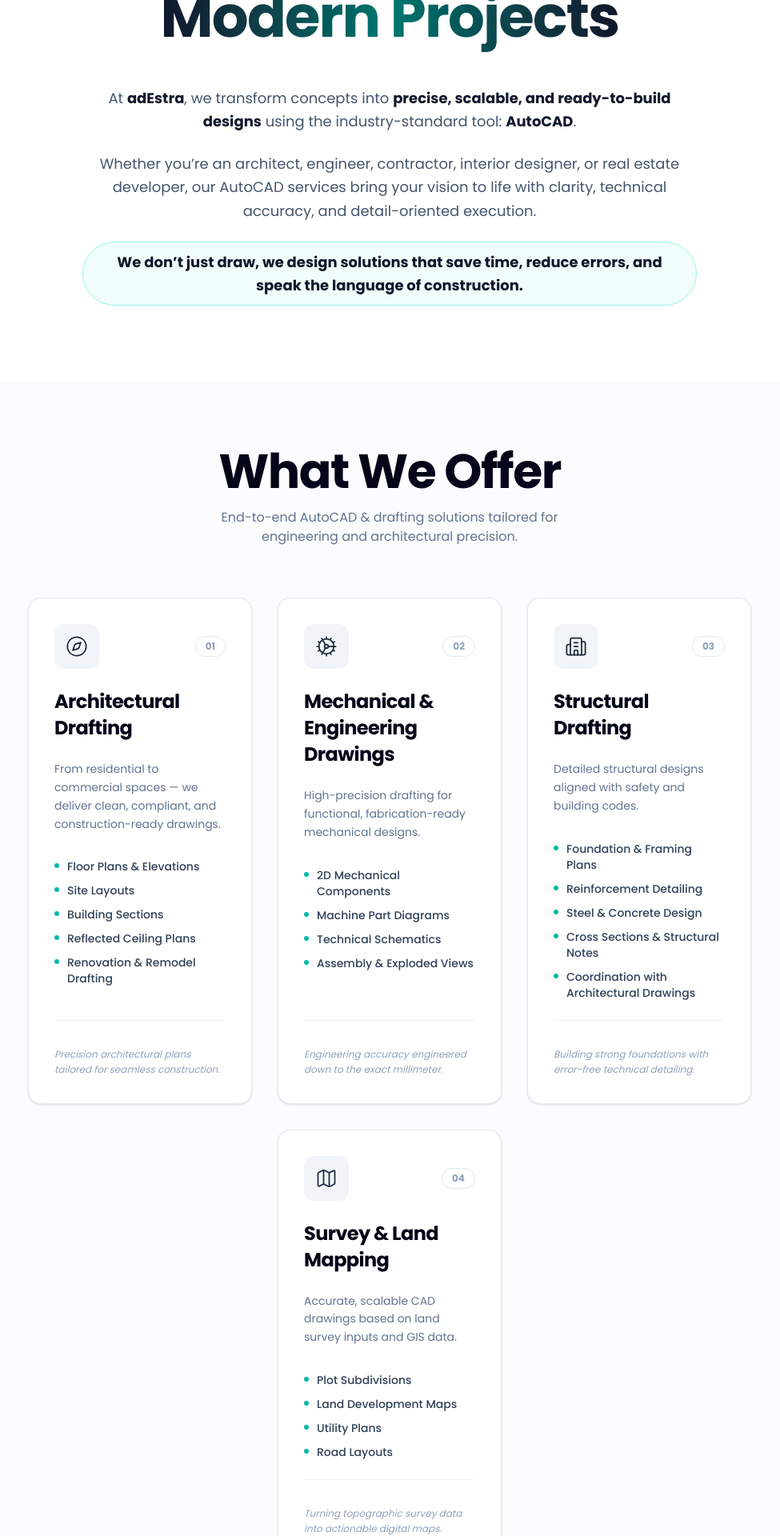
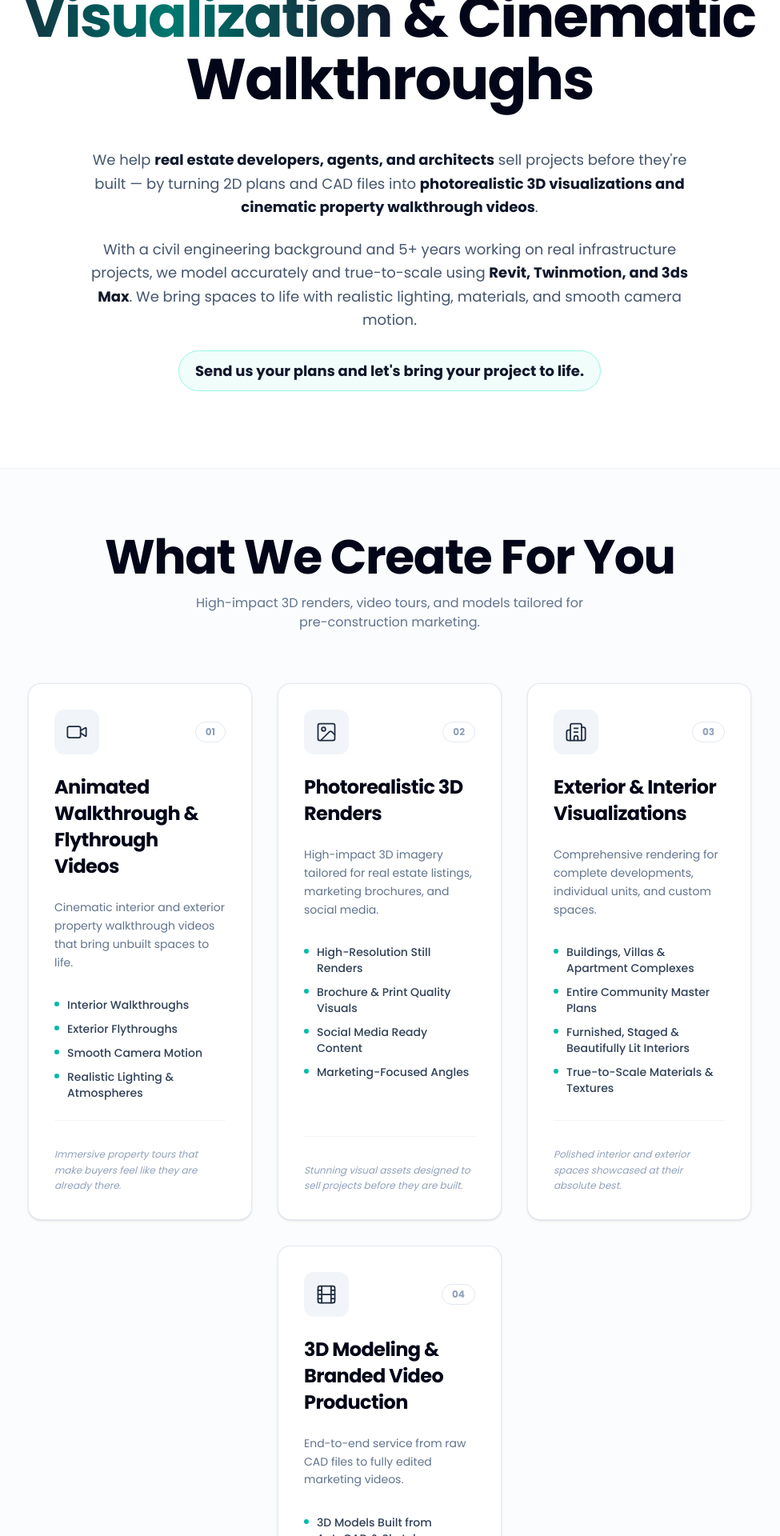
Before and after one commit to Sojib-Ahmed07/adEstra, a Next.js app: page /pages/autocad in a window 1280 px wide. Shown: the part 400-2320 px from the top of the page at 80% size, without its empty margins (153-1128 px from the left). Built offline with nearby package versions, Linux system fonts and the light colour scheme.

Commit message:
nav and 3d fix

```diff
--- a/src/app/pages/autocad/page.jsx
+++ b/src/app/pages/autocad/page.jsx
@@ -3,104 +3,99 @@
 import React from 'react';
 import { motion } from 'framer-motion';
 import {
-    Compass,
     Ruler,
-    Cog,
-    Building2,
-    Map,
-    CheckCircle2,
-    ArrowUpRight,
     Lightbulb,
     Sparkles,
-    Layers,
-    ShieldCheck,
-    Clock,
-    Maximize2
+    Video,
+    Image as ImageIcon,
+    Building2,
+    Film,
+    Boxes,
+    CheckCircle2,
+    ArrowUpRight
 } from 'lucide-react';
 
 // --- DATA ---
 
-const CAD_SERVICES = [
+const VISUALIZATION_SERVICES = [
     {
         id: '01',
-        icon: Compass,
-        title: 'Architectural Drafting',
-        description: 'From residential to commercial spaces — we deliver clean, compliant, and construction-ready drawings.',
+        icon: Video,
+        title: 'Animated Walkthrough & Flythrough Videos',
+        description: 'Cinematic interior and exterior property walkthrough videos that bring unbuilt spaces to life.',
         points: [
-            'Floor Plans & Elevations',
-            'Site Layouts',
-            'Building Sections',
-            'Reflected Ceiling Plans',
-            'Renovation & Remodel Drafting',
+            'Interior Walkthroughs',
+            'Exterior Flythroughs',
+            'Smooth Camera Motion',
+            'Realistic Lighting & Atmospheres',
         ],
-        footer: 'Precision architectural plans tailored for seamless construction.',
+        footer: 'Immersive property tours that make buyers feel like they are already there.',
     },
     {
         id: '02',
-        icon: Cog,
-        title: 'Mechanical & Engineering Drawings',
-        description: 'High-precision drafting for functional, fabrication-ready mechanical designs.',
+        icon: ImageIcon,
+        title: 'Photorealistic 3D Renders',
+        description: 'High-impact 3D imagery tailored for real estate listings, marketing brochures, and social media.',
         points: [
-            '2D Mechanical Components',
-            'Machine Part Diagrams',
-            'Technical Schematics',
-            'Assembly & Exploded Views',
+            'High-Resolution Still Renders',
+            'Brochure & Print Quality Visuals',
+            'Social Media Ready Content',
+            'Marketing-Focused Angles',
         ],
-        footer: 'Engineering accuracy engineered down to the exact millimeter.',
+        footer: 'Stunning visual assets designed to sell projects before they are built.',
     },
     {
         id: '03',
         icon: Building2,
-        title: 'Structural Drafting',
-        description: 'Detailed structural designs aligned with safety and building codes.',
+        title: 'Exterior & Interior Visualizations',
+        description: 'Comprehensive rendering for complete developments, individual units, and custom spaces.',
         points: [
-            'Foundation & Framing Plans',
-            'Reinforcement Detailing',
-            'Steel & Concrete Design',
-            'Cross Sections & Structural Notes',
-            'Coordination with Architectural Drawings',
+            'Buildings, Villas & Apartment Complexes',
+            'Entire Community Master Plans',
+            'Furnished, Staged & Beautifully Lit Interiors',
+            'True-to-Scale Materials & Textures',
         ],
-        footer: 'Building strong foundations with error-free technical detailing.',
+        footer: 'Polished interior and exterior spaces showcased at their absolute best.',
     },
     {
         id: '04',
-        icon: Map,
-        title: 'Survey & Land Mapping',
-        description: 'Accurate, scalable CAD drawings based on land survey inputs and GIS data.',
+        icon: Film,
+        title: '3D Modeling & Branded Video Production',
+        description: 'End-to-end service from raw CAD files to fully edited marketing videos.',
         points: [
-            'Plot Subdivisions',
-            'Land Development Maps',
-            'Utility Plans',
-            'Road Layouts',
+            '3D Models Built from AutoCAD & Sketches',
+            'Fully Edited Videos with Music & Transitions',
+            'Custom Branding & Logo Integration',
+            'Ready-to-Post Final Deliverables',
         ],
-        footer: 'Turning topographic survey data into actionable digital maps.',
+        footer: 'Turnkey visual marketing solutions ready for immediate campaign deployment.',
     },
 ];
 
 const WHY_CAD_POINTS = [
     {
-        title: 'Experienced Drafters & Designers',
-        description: 'Skilled professionals with real-world engineering and architectural knowledge.',
+        title: 'Civil Engineering Background',
+        description: '5+ years working on real infrastructure projects ensures true-to-scale, accurate 3D modeling.',
     },
     {
-        title: 'Precision & Compliance',
-        description: 'We follow international standards and local codes for every drawing.',
+        title: 'Revit, Twinmotion & 3ds Max Expertise',
+        description: 'Utilizing industry-standard tools to deliver photorealistic lighting, materials, and fluid animation.',
     },
     {
-        title: '2D & 3D Expertise',
-        description: 'From simple line diagrams to 3D layouts, we cater to every level of detail.',
+        title: 'Pre-Construction Sales Impact',
+        description: 'Help real estate developers, agents, and architects sell projects faster before breaking ground.',
     },
     {
-        title: 'Fast Turnaround',
-        description: 'Deadlines matter — we deliver reliably without compromising on quality.',
+        title: 'End-to-End Execution',
+        description: 'From raw floor plans and CAD files to fully edited, branded videos with custom audio and transitions.',
     },
     {
-        title: 'Custom Revisions & Scalability',
-        description: 'Need modifications or multiple drawing sets? We scale with your project demands.',
+        title: 'Scalable Solutions',
+        description: 'Whether marketing a single residential unit or an entire commercial development, we deliver consistent quality.',
     },
 ];
 
-// --- DELAYED & SLOWER ANIMATION VARIANTS ---
+// --- ANIMATION VARIANTS ---
 
 const fadeInUp = {
     hidden: { opacity: 0, y: 50, scale: 0.96 },
@@ -145,7 +140,7 @@
                     variants={staggerContainer}
                     className="space-y-12 relative z-10"
                 >
-                    {/* Floating Compass & CAD Drafting Visual Header */}
+                    {/* Header Visual */}
                     <div className="relative w-full max-w-2xl mx-auto h-44 flex items-center justify-center">
 
                         {/* Rotating Gear Icon */}
@@ -157,7 +152,7 @@
                             }}
                             className="absolute -top-2 left-12 text-slate-300 opacity-80"
                         >
-                            <Cog className="w-16 h-16 stroke-[1]" />
+                            <Boxes className="w-16 h-16 stroke-[1]" />
                         </motion.div>
 
                         {/* Floating Lightbulb Icon */}
@@ -178,7 +173,7 @@
                             <Sparkles className="w-8 h-8" />
                         </motion.div>
 
-                        {/* Main Interactive Hexagon Badge with Ruler Icon */}
+                        {/* Main Interactive Hexagon Badge */}
                         <motion.div
                             whileHover={{ scale: 1.12, rotate: 6 }}
                             whileTap={{ scale: 0.95 }}
@@ -199,10 +194,11 @@
                         variants={fadeInUp}
                         className="text-4xl sm:text-6xl lg:text-7xl font-extrabold text-slate-950 tracking-tight leading-[1.08] max-w-5xl mx-auto"
                     >
-                        Precision-Driven Drafting for{' '}
+                        Photorealistic{' '}
                         <span className="text-transparent bg-clip-text bg-gradient-to-r from-slate-900 via-teal-700 to-slate-900">
-                            Modern Projects
-                        </span>
+                            3D Visualization
+                        </span>{' '}
+                        & Cinematic Walkthroughs
                     </motion.h1>
 
                     {/* Body Description */}
@@ -211,17 +207,18 @@
                         className="max-w-3xl mx-auto space-y-6 text-slate-600 text-base sm:text-lg leading-relaxed text-left sm:text-center"
                     >
                         <p>
-                            At <strong className="text-slate-900 font-bold">adEstra</strong>, we transform concepts into{' '}
-                            <strong className="text-slate-900 font-bold">precise, scalable, and ready-to-build designs</strong> using the industry-standard tool: <strong className="text-slate-900 font-bold">AutoCAD</strong>.
+                            We help <strong className="text-slate-900 font-bold">real estate developers, agents, and architects</strong> sell projects before they're built — by turning 2D plans and CAD files into <strong className="text-slate-900 font-bold">photorealistic 3D visualizations and cinematic property walkthrough videos</strong>.
                         </p>
+
                         <p>
-                            Whether you’re an architect, engineer, contractor, interior designer, or real estate developer, our AutoCAD services bring your vision to life with clarity, technical accuracy, and detail-oriented execution.
+                            With a civil engineering background and 5+ years working on real infrastructure projects, we model accurately and true-to-scale using <strong className="text-slate-900 font-bold">Revit, Twinmotion, and 3ds Max</strong>. We bring spaces to life with realistic lighting, materials, and smooth camera motion.
                         </p>
+
                         <motion.p
                             whileHover={{ scale: 1.02 }}
                             className="font-bold text-slate-900 inline-block bg-teal-50 px-5 py-2.5 rounded-full border border-teal-200"
                         >
-                            We don’t just draw, we design solutions that save time, reduce errors, and speak the language of construction.
+                            Send us your plans and let's bring your project to life.
                         </motion.p>
                     </motion.div>
                 </motion.div>
@@ -241,10 +238,10 @@
                         className="text-center space-y-4"
                     >
                         <h2 className="text-4xl sm:text-6xl font-extrabold text-slate-950 tracking-tight">
-                            What We Offer
+                            What We Create For You
                         </h2>
                         <p className="text-slate-500 text-sm sm:text-base max-w-lg mx-auto">
-                            End-to-end AutoCAD & drafting solutions tailored for engineering and architectural precision.
+                            High-impact 3D renders, video tours, and models tailored for pre-construction marketing.
                         </p>
                     </motion.div>
 
@@ -256,7 +253,7 @@
                         variants={staggerContainer}
                         className="flex flex-wrap justify-center gap-8"
                     >
-                        {CAD_SERVICES.map((card) => {
+                        {VISUALIZATION_SERVICES.map((card) => {
                             const Icon = card.icon;
                             return (
                                 <motion.div
@@ -332,7 +329,7 @@
             </section>
 
             {/* ========================================================= */}
-            {/* SECTION 3: WHY CHOOSE ADESTRA FOR AUTOCAD SERVICES?      */}
+            {/* SECTION 3: WHY CHOOSE ADESTRA FOR 3D VISUALIZATION?      */}
             {/* ========================================================= */}
             <section className="w-full px-6 sm:px-12 lg:px-20 py-24 max-w-[1400px] mx-auto border-t border-slate-100">
                 <motion.div
@@ -345,11 +342,8 @@
                     {/* Section Header */}
                     <motion.div variants={fadeInUp} className="flex flex-col sm:flex-row sm:items-center justify-between gap-4">
                         <h2 className="text-4xl sm:text-6xl font-extrabold text-slate-950 tracking-tight leading-tight">
-                            Why Choose adEstra for AutoCAD Services?
+                            Why Choose adEstra for 3D Visualization?
                         </h2>
-                        <div className="flex items-center gap-2 text-teal-600 font-bold text-sm bg-teal-50 px-4 py-2 rounded-full w-fit">
-                            <ShieldCheck className="w-4 h-4" /> International Standards & Accuracy
-                        </div>
                     </motion.div>
 
                     <div className="grid grid-cols-1 lg:grid-cols-12 gap-12 items-center">
@@ -384,7 +378,7 @@
                                     href="/contact"
                                     className="inline-flex items-center gap-3 px-8 py-4 rounded-full bg-slate-950 text-white font-bold text-sm hover:bg-teal-600 transition-all duration-300 shadow-md hover:shadow-xl"
                                 >
-                                    Start Your CAD Project Today
+                                    Bring Your Project to Life
                                     <ArrowUpRight className="w-4 h-4" />
                                 </a>
                             </motion.div>
@@ -399,16 +393,16 @@
                         >
                             <img
                                 src="https://images.unsplash.com/photo-1522071820081-009f0129c71c?auto=format&fit=crop&w=1200&q=80"
-                                alt="adEstra AutoCAD Drafting Team"
+                                alt="adEstra 3D Visualization & Architectural Rendering Team"
                                 className="w-full h-full object-cover group-hover:scale-108 transition-transform duration-700 ease-out"
                             />
                             <div className="absolute inset-0 bg-gradient-to-t from-slate-950/80 via-slate-950/20 to-transparent opacity-90 transition-opacity duration-300 flex items-end p-8">
                                 <motion.div initial={{ y: 10 }} whileHover={{ y: 0 }}>
                                     <p className="text-white text-lg sm:text-xl font-bold tracking-tight">
-                                        The adEstra Engineering & CAD Team
+                                        The adEstra 3D Visualization Team
                                     </p>
                                     <p className="text-slate-300 text-xs sm:text-sm font-medium mt-1">
-                                        Delivering precision drafting, 3D modeling, and code-compliant designs.
+                                        Crafting photorealistic 3D renders, architectural flythroughs, and video tours using Revit, Twinmotion, and 3ds Max.
                                     </p>
                                 </motion.div>
                             </div>
--- a/src/components/Navbar.jsx
+++ b/src/components/Navbar.jsx
@@ -23,7 +23,7 @@
     { label: 'Marketing', href: '/pages/marketing' },
     { label: 'SEO', href: '/pages/seo' },
     { label: 'Copywriting', href: '/pages/copywrite' },
-    { label: 'AutoCAD Design', href: '/pages/autocad' },
+    { label: '3D Visualization', href: '/pages/autocad' },
     { label: 'AI Training', href: '/pages/ai-training' },
 ];
 
@@ -33,7 +33,6 @@
     { label: 'Team', href: '/team' },
     { label: 'Blog', href: '/blog' },
     { label: 'Contact', href: '/contact' },
-    { label: 'Pricing', href: '/pricing' },
 ];
 
 export default function Navbar() {
@@ -139,8 +138,8 @@
                     <div className="pointer-events-auto hidden lg:block mx-auto">
                         <nav
                             className={`flex h-[60px] items-center gap-1 rounded-full border px-4 transition-all duration-500 ease-out ${isLight
-                                    ? 'bg-white/95 border-black/10 shadow-[0_18px_50px_rgba(0,0,0,0.10)] backdrop-blur-2xl'
-                                    : 'bg-[#0a0c0b]/45 border-white/[0.09] shadow-[0_12px_40px_rgba(0,0,0,0.20)] backdrop-blur-[18px]'
+                                ? 'bg-white/95 border-black/10 shadow-[0_18px_50px_rgba(0,0,0,0.10)] backdrop-blur-2xl'
+                                : 'bg-[#0a0c0b]/45 border-white/[0.09] shadow-[0_12px_40px_rgba(0,0,0,0.20)] backdrop-blur-[18px]'
                                 }`}
                         >
                             <DesktopLink href="/pages/about" label="About" isLight={isLight} />
```
